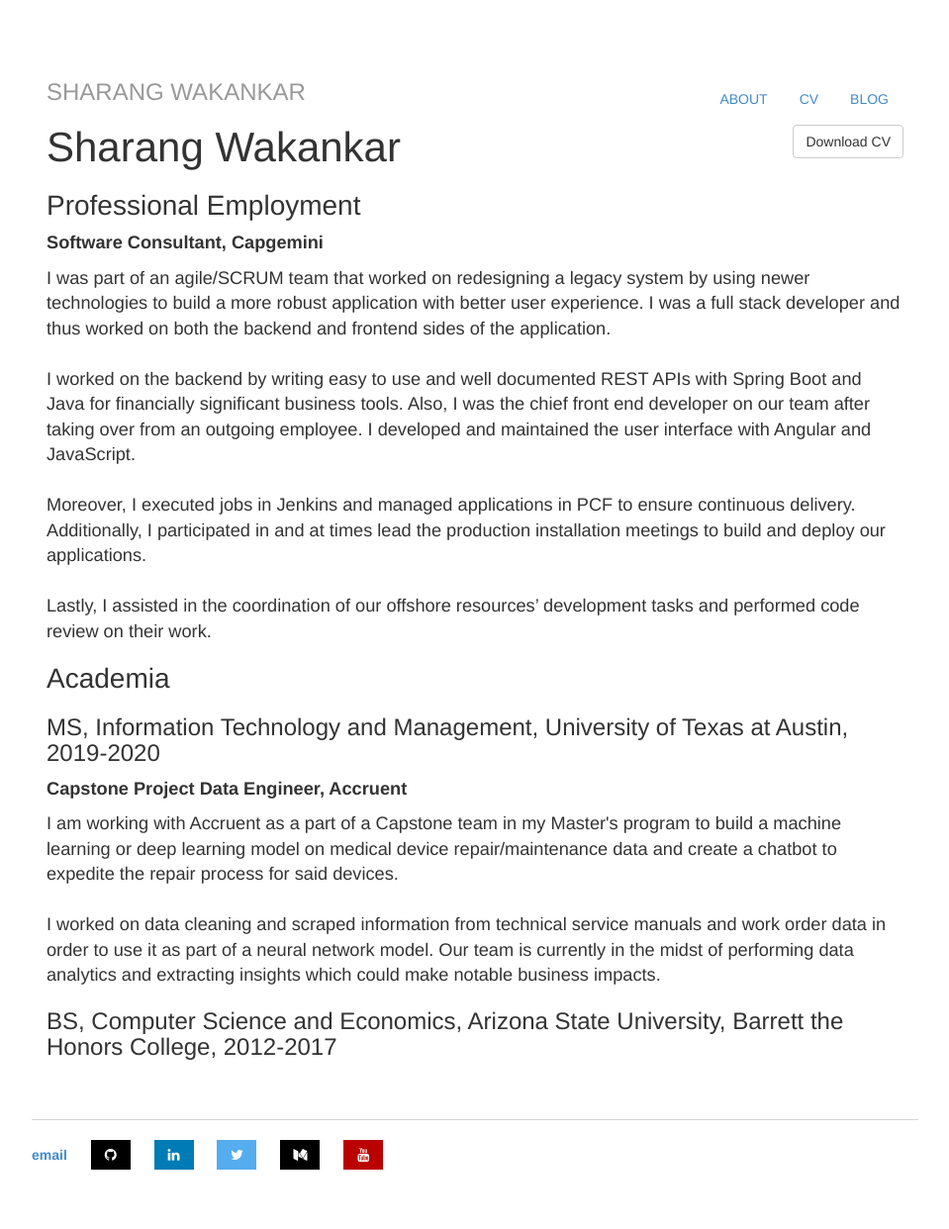
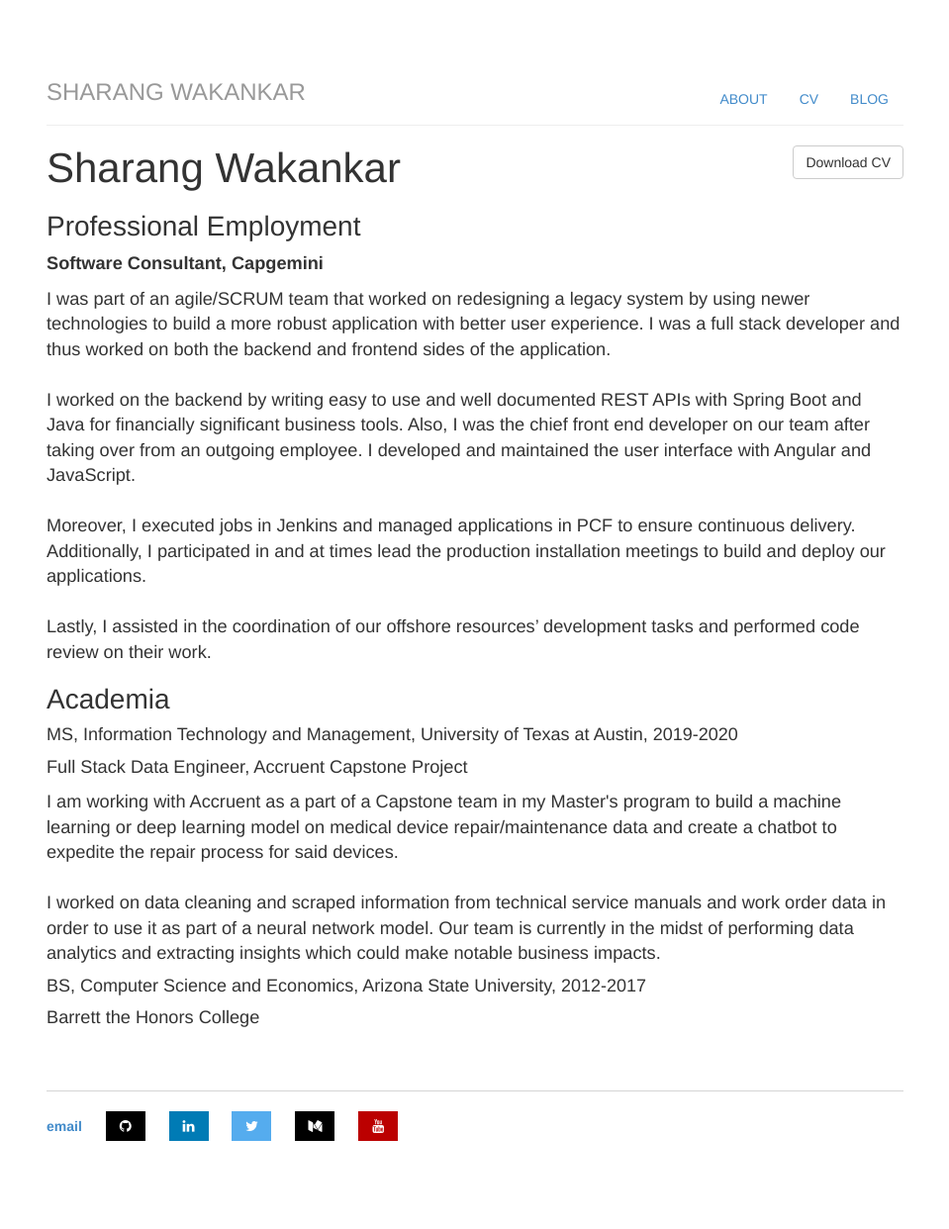
Before and after one commit to sharangw/sharangw.github.io, a Jekyll site: the page built from cv/index.html, in a window 1280 px wide. Shown: the whole page at 99% size, without its empty margins (160-1119 px from the left). Built offline with Jekyll 4.4.1, drawn with Linux system fonts in a browser that asks for light colours.

Commit message:
fix alignments and links

```diff
--- a/_layouts/default.html
+++ b/_layouts/default.html
@@ -19,15 +19,17 @@
 		        		<li><a href="/cv">CV</a></li>
 		        		<li><a href="/blog">Blog</a></li>
 					</ul>
-					<h3 class="text-muted"><a href="/">Sharang Wakankar</a></h3>
+					<h3 class="text-muted"><a class= "headerlink" href="/">Sharang Wakankar</a></h3>
 				</div>
+				<hr>
 
 			{{ content }}
 
 			</div> <!-- end container!-->
+			<div class="container">
 				<footer>
 					<br>
-	    		<ul>
+		    		<ul class="link">
 		        		<li><a href="mailto:sharangwakankar@utexas.edu">email</a></li>
 		        		<li><a href="https://github.com/sharangw" class="fa fa-github"></a></li>
 		        		<li><a href="https://www.linkedin.com/in/sharangwakankar/" class="fa fa-linkedin"></a></li>
@@ -36,5 +38,6 @@
 						<li><a href="https://www.youtube.com/user/swak0176" class="fa fa-youtube"></a></li>
 					</ul>
 				</footer>
+			</div>
 		</body>
 	</html>
--- a/about/index.html
+++ b/about/index.html
@@ -3,7 +3,7 @@
 title: About | Sharang Wakankar
 ---
 
-		<div class="about">
+		<div class="about link">
 			<h1>About Me</h1>
 
 			<p>My name is Sharang (<em>Shaa-rung</em>) and I was born in Mumbai, India. I moved to the United States when I was nine years old and have lived here ever since. I did my undergraduate at Arizona State University, majoring in Computer Science and Economics.<br><br>
--- a/blog/index.html
+++ b/blog/index.html
@@ -3,7 +3,7 @@
 title: Blog | Sharang Wakankar
 ---
 	<h1>Sharang's Blog</h1>
-	<ul class="posts">
+	<ul class="posts link">
 
 	  {% for post in site.posts %}
 	    <li><span>{{ post.date | date_to_string }}</span> » <a href="{{ post.url }}" title="{{ post.title }}">{{ post.title }}</a></li>
--- a/css/design.css
+++ b/css/design.css
@@ -20,16 +20,23 @@
 .pull-right {
   float: right !important;
 }
-h3.text-muted a{
+h3.text-muted a {
   color: #999999;
 }
-a {
-    text-decoration: none;
+h3.text-muted a:hover {
+  color: #428bca;
+}
 
+.headerlink:hover {
+  text-decoration: none;
 }
-a:hover {
+
+.link:hover {
     text-decoration: underline;
 }
+/*a:hover {
+    text-decoration: underline;
+}*/
 h1 {
     font-size: 3em;
     font-family:'Helvetica', 'Arial', 'Sans-Serif';
--- a/cv/index.html
+++ b/cv/index.html
@@ -3,7 +3,7 @@
 title: CV | Sharang Wakankar
 ---
 
-	<div class="cv">
+	<div class="cv link">
 		<a href="resume.pdf" class="btn btn-default pull-right" title="Download CV as PDF">Download CV</a>
 
 		<h1>Sharang Wakankar</h1>
@@ -22,13 +22,14 @@
 
 		<h2>Academia</h2>
 
-		<h3>MS, Information Technology and Management, University of Texas at Austin, 2019-2020</h3>
+		<h4>MS, Information Technology and Management, University of Texas at Austin, 2019-2020</h4>
 
-		<p><strong>Capstone Project Data Engineer, Accruent</strong></p>
+		<p>Full Stack Data Engineer, Accruent Capstone Project</p>
 		<p>I am working with Accruent as a part of a Capstone team in my Master's program to build a machine learning or deep learning model on medical device repair/maintenance data and create a chatbot to expedite the repair process for said devices.<br><br>
 
 		I worked on data cleaning and scraped information from technical service manuals and work order data in order to use it as part of a neural network model. Our team is currently in the midst of performing data analytics and extracting insights which could make notable business impacts.</p>
 
-		<h3>BS, Computer Science and Economics, Arizona State University, Barrett the Honors College, 2012-2017</h3>
+		<h4>BS, Computer Science and Economics, Arizona State University, 2012-2017</h4>
+		<p>Barrett the Honors College</p>
 
 	</div>
```
Lines whose indentation alone changed are shown as unchanged.
